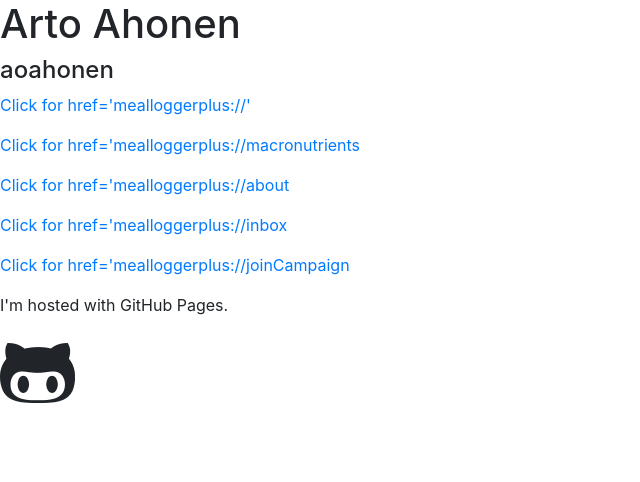
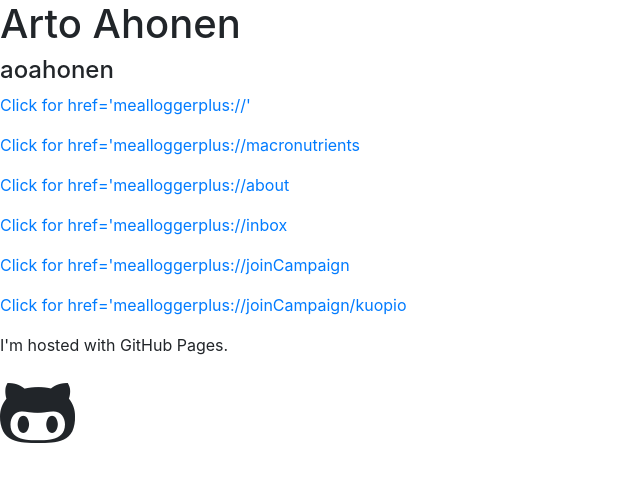
Before and after one commit to aoahonen/aoahonen.github.io, a plain HTML site: page index.html in a window 1280 px wide. Shown: the whole page, without its empty margins (0-640 px from the left). Drawn offline with nearby package versions, Linux system fonts and the light colour scheme.

Commit message:
Update index.html

```diff
--- a/index.html
+++ b/index.html
@@ -44,6 +44,10 @@
 			 	<a href="mealloggerplus://joinCampaign"> Click for href='mealloggerplus://joinCampaign</a>
 			</p>
 
+			<p>
+			 	<a href="mealloggerplus://joinCampaign/kuopio"> Click for href='mealloggerplus://joinCampaign/kuopio</a>
+			</p>
+
 	  <div>
 
 	  <p>I'm hosted with GitHub Pages.</p>
```
